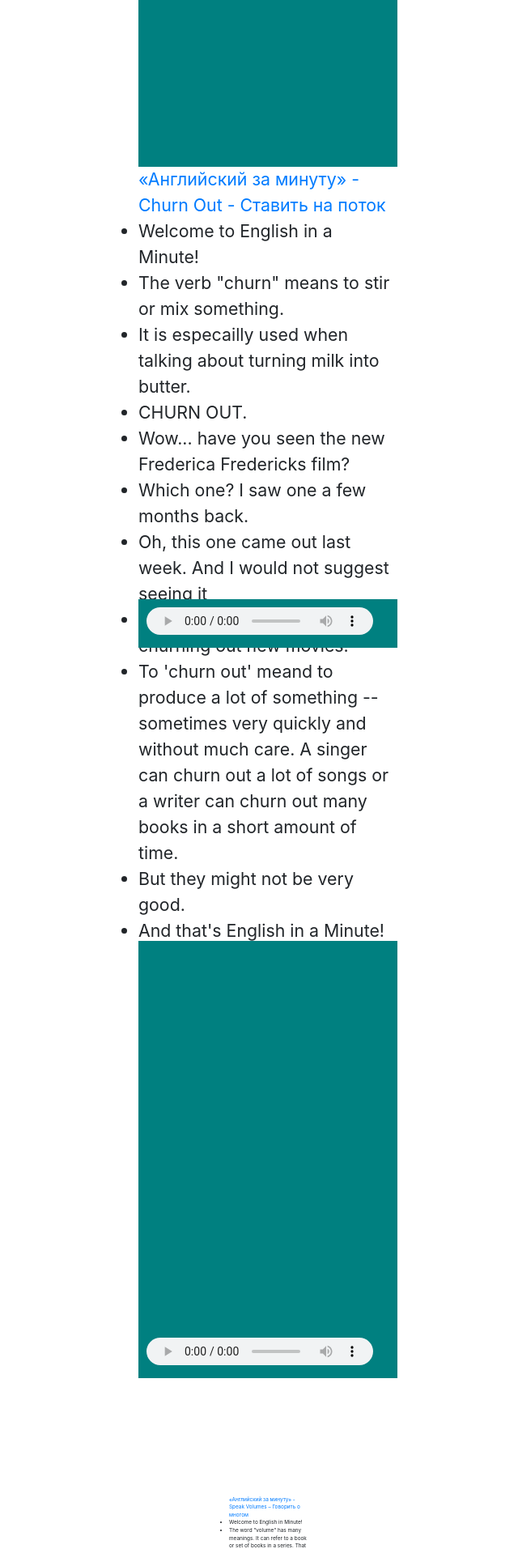
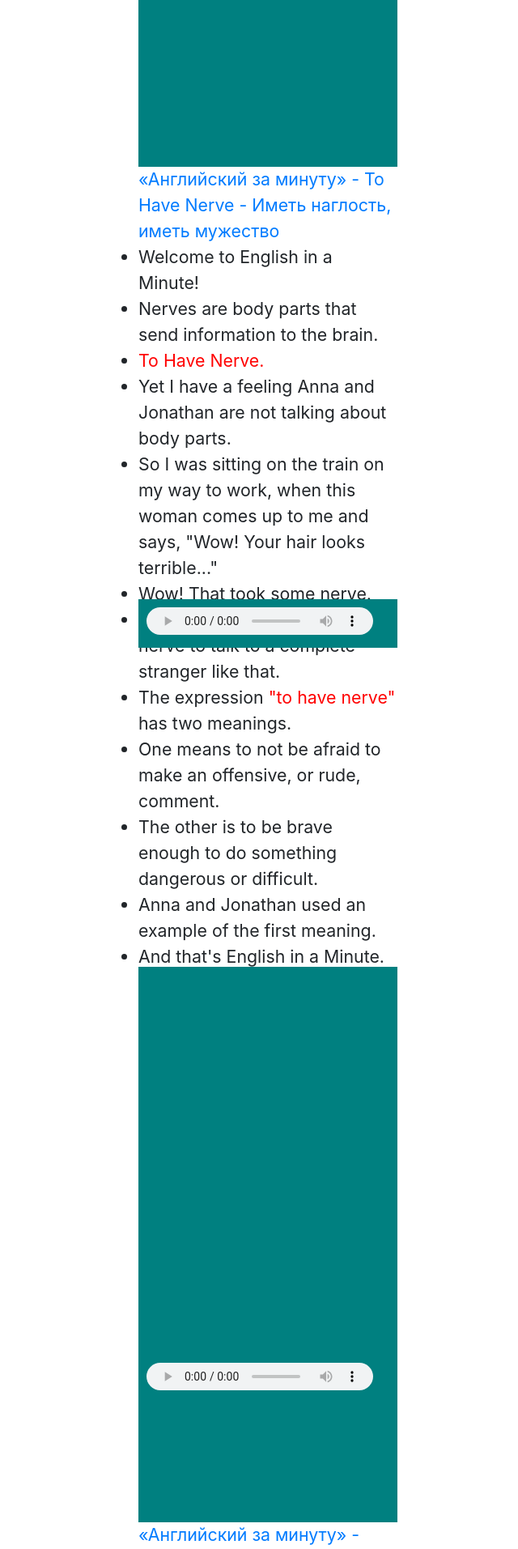
Before and after one commit to atutby/EnglishCat, a PHP site: page /index5.html in a window 1280 px wide. Shown: the top 1913 px of the page at 81% size, without its empty margins (309-949 px from the left). Run offline with PHP 8.4, Linux system fonts and the light colour scheme.

Commit message:
to-have-nerve.m4a

```diff
--- a/css/stylePart5.css
+++ b/css/stylePart5.css
@@ -25,3 +25,7 @@ ul {
   position: sticky;
   top: 0;
 }
+
+.expression {
+  color: red;
+}
--- a/index5.html
+++ b/index5.html
@@ -17,7 +17,40 @@
 </head>
 
 <body>
-<div style="max-width: 320px; margin: auto;" >
+	<div style="max-width: 320px; margin: auto;">
+
+		<div>
+			<div>
+				<div>
+					<div style="position:sticky; top: 0; right: 0; background-color: teal;">
+						<div class="youtube" id="cQ2r2kCn9RM" style="width:320px; height: 200px;"></div>
+					</div>
+					<div class="responsive_headline" style="min-width: 320px;max-width: 30%; margin: auto;">
+							<a href="https://www.youtube.com/watch?v=cQ2r2kCn9RM&list=PL2SKo1EIjaRyr_oOk09iGo4gNxfQpmbIj&index=63">«Английский за минуту» - To Have Nerve - Иметь наглость, иметь мужество</a>
+							<ul>
+								<li>Welcome to English in a Minute!</li>
+								<li>Nerves are body parts that send information to the brain.</li>
+								<li><sapn class="expression">To Have Nerve.</sapn></li>
+								<li>Yet I have a feeling Anna and Jonathan are not talking about body parts.</li>
+								<li>So I was sitting on the train on my way to work, when this woman comes up to me and says, "Wow! Your hair looks terrible..."</li>
+								<li>Wow! That took some nerve.</li>
+								<li>I know! I would never have to nerve to talk to a complete stranger like that.</li>
+								<li>The expression <span class="expression">"to have nerve"</span> has two meanings.</li>
+								<li>One means to not be afraid to make an offensive, or rude, comment.</li>
+								<li>The other is to be brave enough to do something dangerous or difficult.</li>
+								<li>Anna and Jonathan used an example of the first meaning.</li>
+								<li>And that's English in a Minute.</li>
+							</ul>
+					</div>
+				</div>
+				<div style="position:sticky; bottom: 0; right: 0; background-color: teal; z-index: 2;">
+					<audio controls style="padding: 10px;">
+						<source src="./audio/to-have-nerve.m4a">
+					</audio>
+				</div>
+			</div>
+			<div style="background-color: teal; height: 60vh; margin-top: -80px;"></div>
+		</div>
 
 		<div>
 			<div>
@@ -56,7 +89,6 @@
 			<div style="background-color: teal; height: 60vh; margin-top: -80px;"></div>
 		</div>
 
-
 		<div>
 			<div class="youtube" id="lqzA72vccXM" style="width: 320px; height: 200px;"></div>
 			<div class="responsive_headline" style="max-width: 30%; margin: auto;">
@@ -64,14 +96,16 @@
 					за минуту» - Speak Volumes – Говорить о многом</a>
 				<ul>
 					<li>Welcome to English in Minute!</li>
-				<li>The word "volume" has many meanings. It can refer to a book or set of books in a series. That definition may
+					<li>The word "volume" has many meanings. It can refer to a book or set of books in a series. That definition
+						may
 						help us with this expression: </li>
 					<li>Speak Volumes.</li>
 					<li>Did you see Rob earlier today?</li>
 					<li>He did not look well after the meeting with the boss.</li>
 					<li>I know. He wouldn't tell me what happened but the look on his face spoke volumes.</li>
 					<li>He was not happy.</li>
-				<li>To "speak volumes" means to provide a lot of information in an indirect way -- and often without words.</li>
+					<li>To "speak volumes" means to provide a lot of information in an indirect way -- and often without words.
+					</li>
 					<li>A facial expression, a tone of voice or some other display can "speak volumes."</li>
 					<li>Word experts say this expression does indeed come from volumes of books.</li>
 					<li>And that's English in a Minute!</li>
@@ -83,7 +117,6 @@
 				</audio>
 			</div>
 		</div>
-
 
 		<div class="itmePart5">
 			<div style="position: sticky;">
@@ -102,7 +135,8 @@
 					<li>Let me guess. She sat in a corner the whole time and didn't talk to anyone... like she does at work.</li>
 					<li>No, just the opposite! She was quite the social butterfly -- moving from one person to the next, laughing
 						and talking all night long!</li>
-				<li>A social butterfly moves among people at a gathering easily, like a butterfly flying from flower to flower.
+					<li>A social butterfly moves among people at a gathering easily, like a butterfly flying from flower to
+						flower.
 						A social butterfly enjoys interacting with people.</li>
 					<li>And that's English in a Minute.</li>
 				</ul>
@@ -114,12 +148,26 @@
 			</div>
 		</div>
 
+		<div>
+			<ul>
+				<li><a
+						href="http://htmlbook.ru/faq/kak-ubrat-markery-v-markirovannom-spiske">kak-ubrat-markery-v-markirovannom-spiske</a>
+				</li>
+				<li><a href="http://fittextjs.com">fittextjs.com</a></li>
+				<li><a href="http://gnatkovsky.com.ua/kak-sdelat-adaptivnoe-video-youtube-na-sajte.html">Как сделать адаптивное
+						видео YouTube на сайте</a></li>
+				<li><a href="https://sitehere.ru/uskorit-zagruzku-stranic-sajta">Ускоряем загрузку страниц сайта путем загрузки
+						видео с YouTube</a></li>
+			</ul>
+		</div>
 	</div>
 
 	<script src="./js/youtube.js"></script>
 	<script>
 		jQuery(".responsive_headline").fitText(1.5);
 	</script>
+
+
 </body>
 
 </html>
--- a/scss/stylePart5.scss
+++ b/scss/stylePart5.scss
@@ -31,3 +31,8 @@ ul {
 
 	}
 }
+
+// стиль для ключевого слова в предложении
+.expression {
+	color: red;
+}
```
Also changed, not shown: 1 other file. Lines whose indentation alone changed are shown as unchanged.
